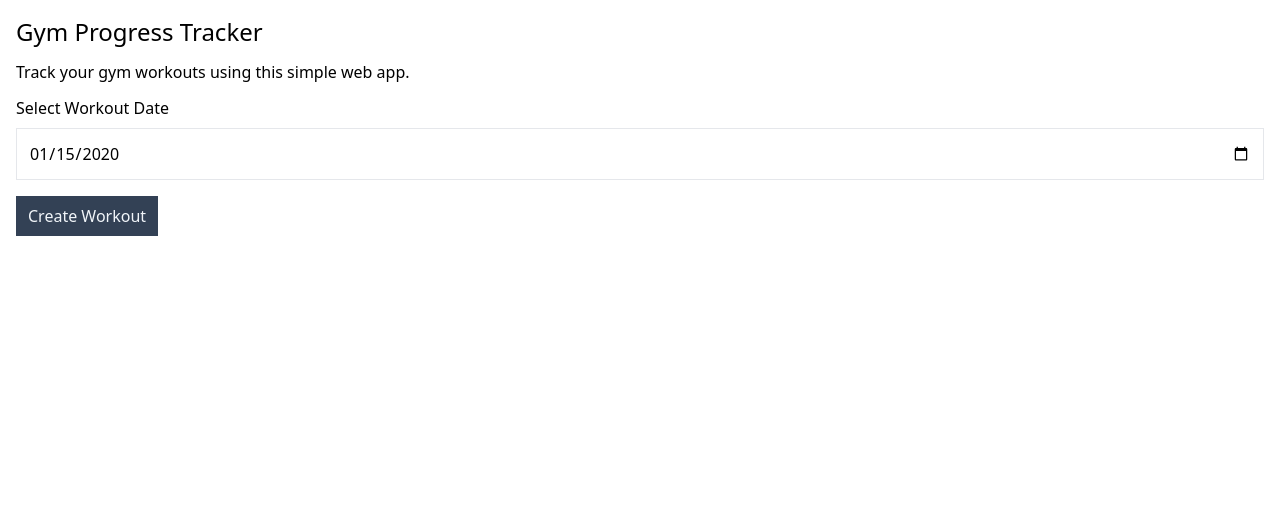
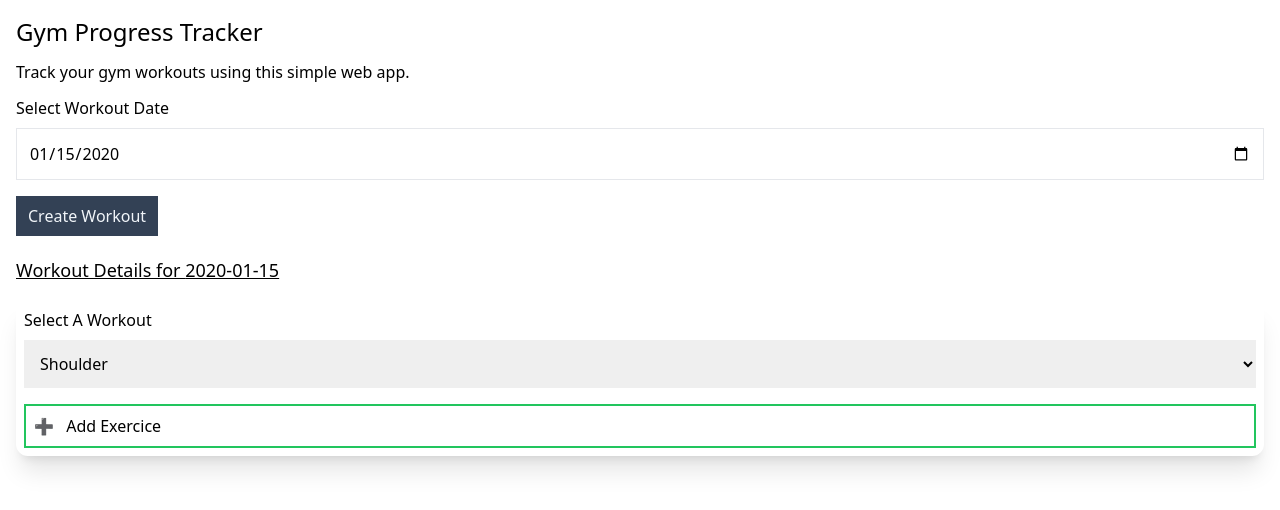
Before and after one commit to Sashankr/gym-progress-tracker, a React (Vite) app: page / in a window 1280 px wide. Both pictures are taken after typing "2020-01-15" into the empty fields and a click on the button "Create Workout". Shown: the top 510 px of the page. Built offline with nearby package versions, Linux system fonts and the light colour scheme.

Commit message:
basic workout details

```diff
--- a/src/App.jsx
+++ b/src/App.jsx
@@ -1,4 +1,13 @@
+import { useState } from "react";
+
 export default function App() {
+  const [workoutDate, setWorkoutDate] = useState("");
+
+  const handleWorkoutDateChange = (e) => {
+    const { name, value } = e.target;
+    setWorkoutDate(value);
+  };
+
   const handleSubmit = (e) => {
     e.preventDefault();
   };
@@ -13,11 +22,12 @@ export default function App() {
             Select Workout Date
           </label>
           <input
+            onChange={handleWorkoutDateChange}
             required
             className="border p-3"
             id="workout_date"
             type="date"
-            max={new Date()}
+            value={workoutDate}
           />
         </div>
         <button
@@ -27,6 +37,35 @@ export default function App() {
           Create Workout
         </button>
       </form>
+      {workoutDate !== "" ? (
+        <div className="mt-5">
+          <h2 className="text-lg font-medium underline">
+            Workout Details for {workoutDate}
+          </h2>
+          <div className="p-2 shadow-xl rounded-xl mt-4">
+            <div className="flex flex-col gap-2">
+              <label className="font-medium" htmlFor="workout">
+                Select A Workout
+              </label>
+              <select className="p-3" name="workout" id="workout">
+                <option value="shoulder">Shoulder</option>
+                <option value="back">Back</option>
+                <option value="chest">Chest</option>
+                <option value="bicep_tricep">Bicep + Tricep</option>
+                <option value="legs">Legs</option>
+                <option value="abs">Abs</option>
+              </select>
+            </div>
+            <div className="mt-4">
+              <h3 className="p-2 border-2 border-green-500 cursor-pointer">
+                <span className="mr-2">➕</span> Add Exercice
+              </h3>
+            </div>
+          </div>
+        </div>
+      ) : (
+        ""
+      )}
     </div>
   );
 }
```
